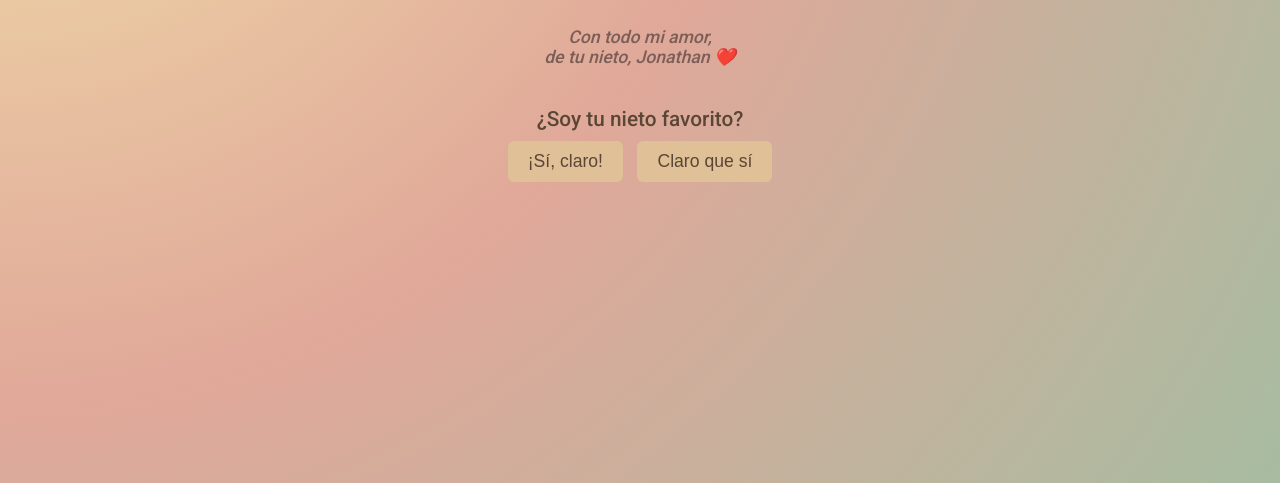
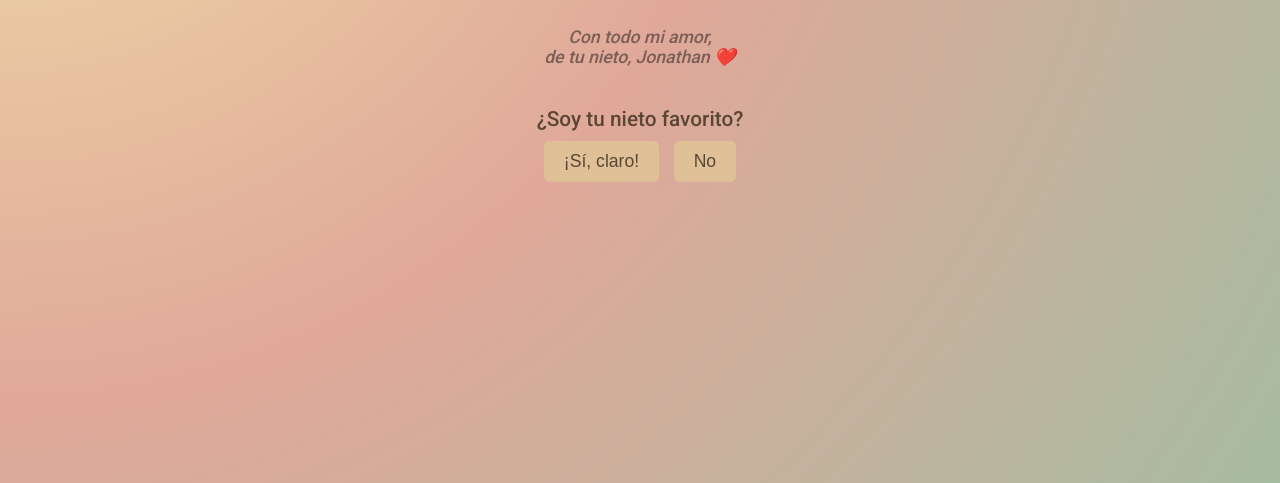
Before and after one commit to DRAKEN12509/FELIZ-CUMPLEA-OS-MAMAMARI, a plain HTML site: page index.html in a window 1280 px wide. Shown: the part 357-840 px from the top of the page. Drawn offline with Linux system fonts and the light colour scheme; a web font is replaced by a local one.

Commit message:
Add files via upload

```diff
--- a/index.html
+++ b/index.html
@@ -122,7 +122,7 @@
 <div id="quiz">
   <p>¿Soy tu nieto favorito?</p>
   <button class="option" data-answer="yes1">¡Sí, claro!</button>
-  <button class="option" data-answer="yes2">Claro que sí</button>
+  <button class="option" data-answer="yes2">No</button>
   <p id="quiz-result"></p>
 </div>
 
```
